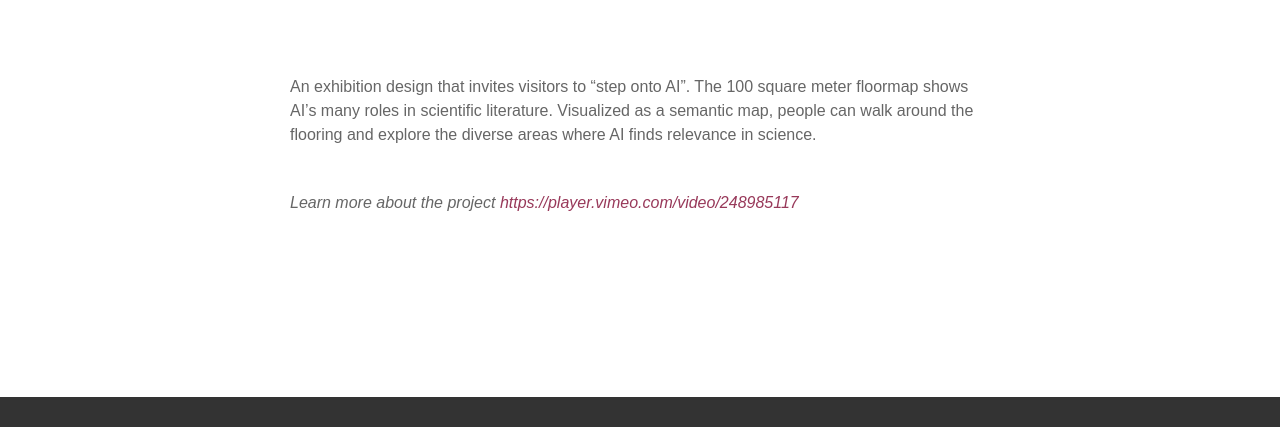
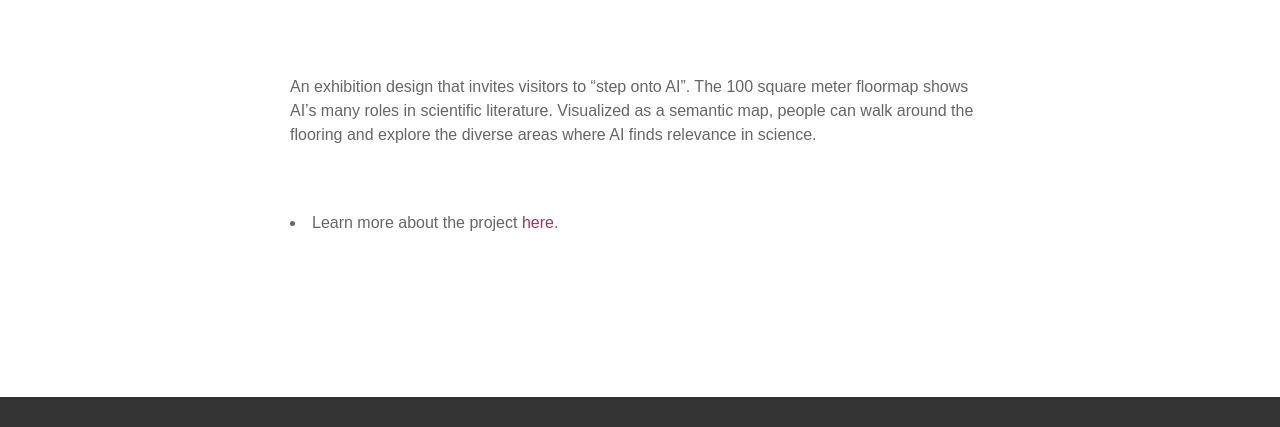
Before and after one commit to Sarah-HCEL/sarahfeldes.github.io, a Jekyll site: the page built from _portfolio/01_project.markdown, in a window 1280 px wide and 997 px high, cut to the strip 570-997 px from the top of the window. Built offline with Jekyll 4.4.1, drawn with Linux system fonts in a browser that asks for light colours; nearby versions of some CDN libraries; Markdown is read by kramdown in place of the engine named in the settings.

Commit message:
Update 01_project.markdown

```diff
--- a/_portfolio/01_project.markdown
+++ b/_portfolio/01_project.markdown
@@ -29,5 +29,5 @@ An exhibition design that invites visitors to "step onto AI". The 100 square met
 <p align="middle">
 </p>
 <br/>
-<i>Learn more about the project [https://player.vimeo.com/video/248985117](https://grounding-ai.github.io) </i>
+<li>Learn more about the project <a href="{{ site.baseurl }}/https://grounding-ai.github.io">here</a>.</li>
 <br/><br/><br/>
```
